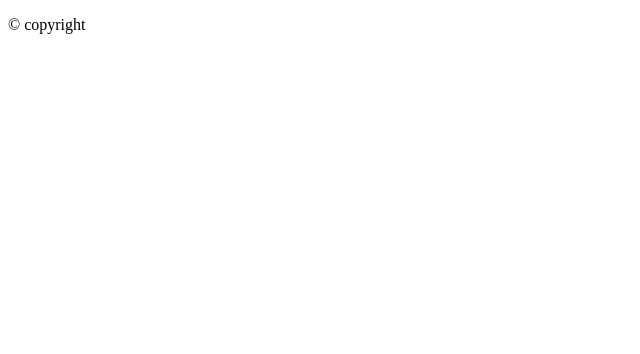
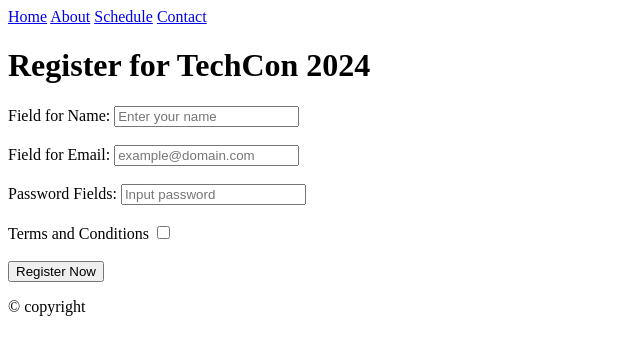
Before and after one commit to effiompraise/TechCon_HTML, a plain HTML site: page techcon_website/register.html in a window 1280 px wide. Shown: the whole page, without its empty margins (0-640 px from the left). Drawn offline with Linux system fonts and the light colour scheme.

Commit message:
Initial commit

```diff
--- a/techcon_website/register.html
+++ b/techcon_website/register.html
@@ -6,6 +6,28 @@
     <title>Document</title>
 </head>
 <body>
+    <header>
+        <nav>
+          <a href="./index.html">Home</a>
+          <a href="./about.html">About</a>
+          <a href="./schedule.html">Schedule</a>
+          <a href="./contact.html">Contact</a>
+        </nav>
+        <h1>Register for TechCon 2024</h1>
+    </header>
+    <main>
+        <form>
+            <label for="name">Field for Name:</label>
+            <input type="text" id="name" name="name" placeholder="Enter your name"><br><br>
+            <label for="email">Field for Email:</label>
+            <input type="email" id="email" name="email" placeholder="example@domain.com"><br><br>
+            <label for="password">Password Fields:</label>
+            <input type="password" id="password" name="password" placeholder="Input password"><br><br>
+            <label for="checkbox">Terms and Conditions</label>
+            <input type="checkbox" id="checkbox" name="checkbox"><br><br>
+            <button type="submit">Register Now</button>
+        </form>
+    </main>
     <footer>
         <p>&copy; copyright</p>
     </footer>
```
